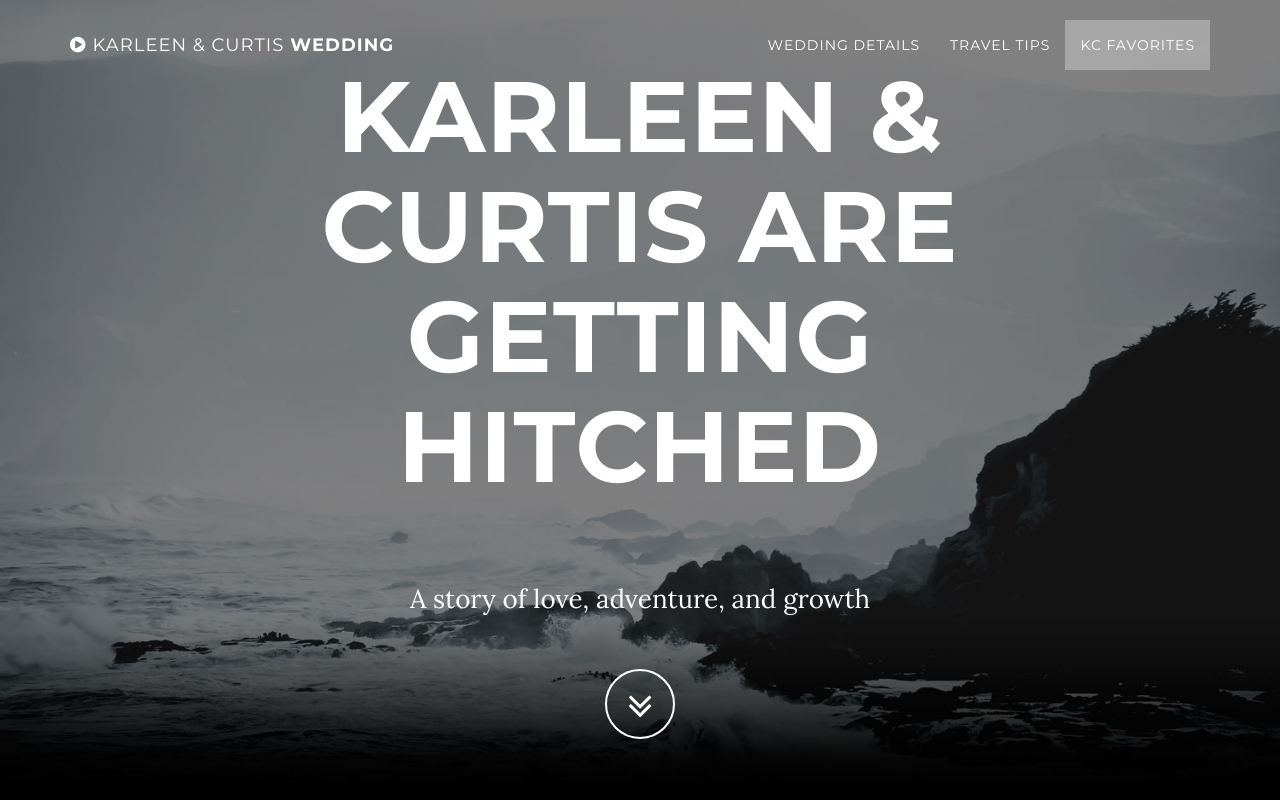
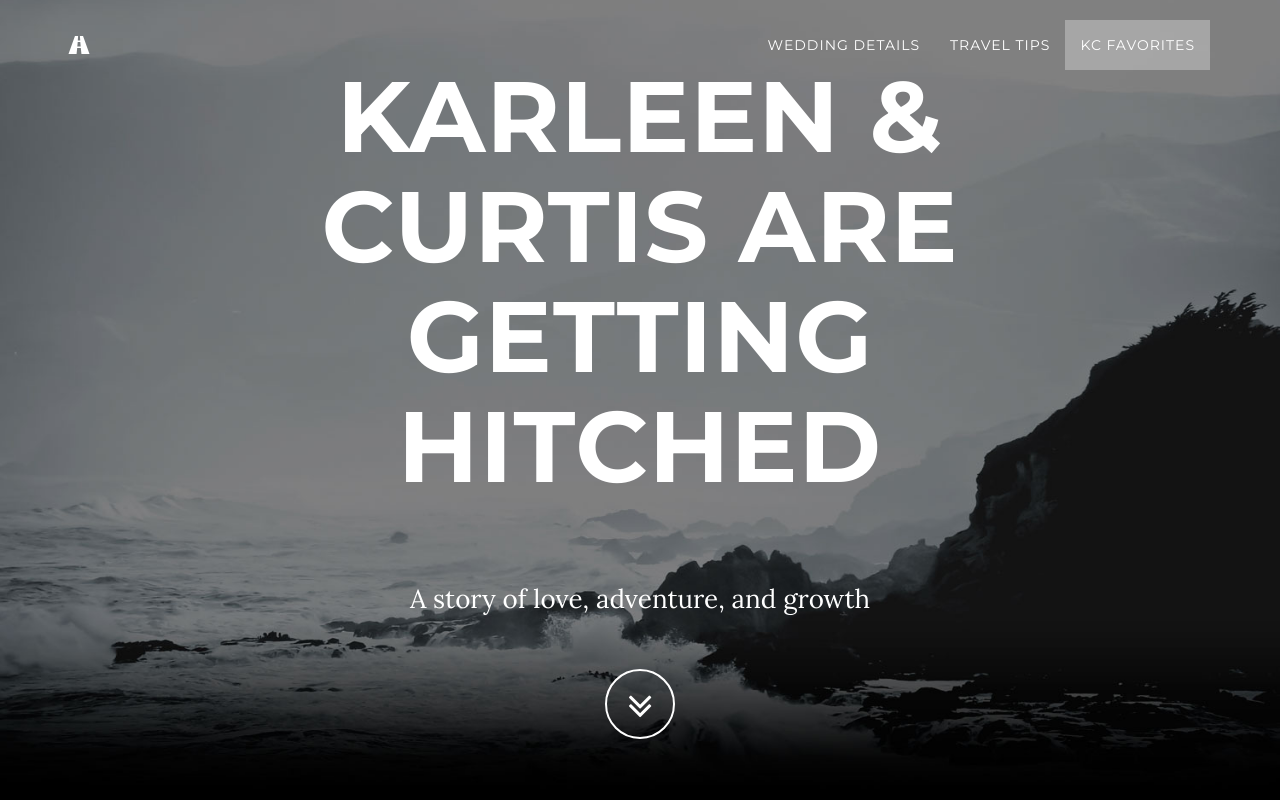
Before and after one commit to robotarmy/wedding, a website: page index.html in a window 1280 px wide. Shown: the top 800 px of the page. Drawn offline with nearby package versions, Linux system fonts and the light colour scheme; some packages are replaced by stand-ins of ours.

Commit message:
Update index.html

```diff
--- a/index.html
+++ b/index.html
@@ -41,7 +41,7 @@
                     Menu <i class="fa fa-bars"></i>
                 </button>
                 <a class="navbar-brand page-scroll" href="#page-top">
-                    <i class="fa fa-play-circle"></i> <span class="light">Karleen &amp; Curtis</span> Wedding
+                    <i class="glyphicon glyphicon-road"></i>
                 </a>
             </div>
 
```
